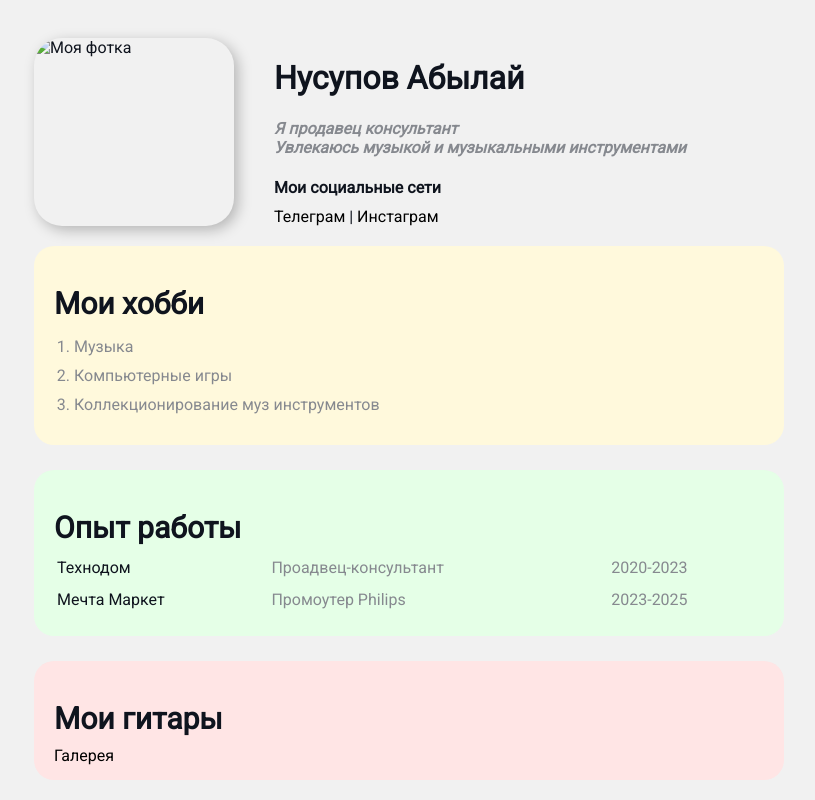
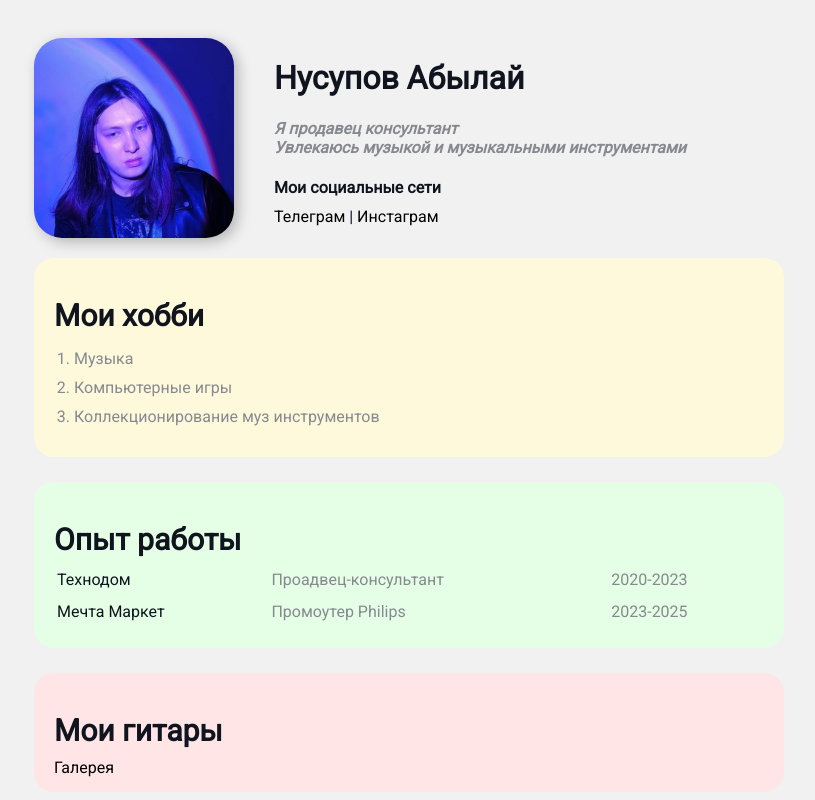
Before and after one commit to rosiestdisc4/css, a plain HTML site: page index.html in a window 1280 px wide. Shown: the top 800 px of the page, without its empty margins (231-1046 px from the left). Drawn offline with Linux system fonts and the light colour scheme.

Commit message:
index.html

```diff
--- a/index.html
+++ b/index.html
@@ -7,7 +7,7 @@
     <body>
         <div class="container">
         <div class="info">
-                <img src="img/Avatar.jpg" alt="Моя фотка" class="avatar">
+                <img src="Avatar.jpg" alt="Моя фотка" class="avatar">
 
                 <div class="info-text">
                     <h1>Нусупов Абылай</h1>
```
